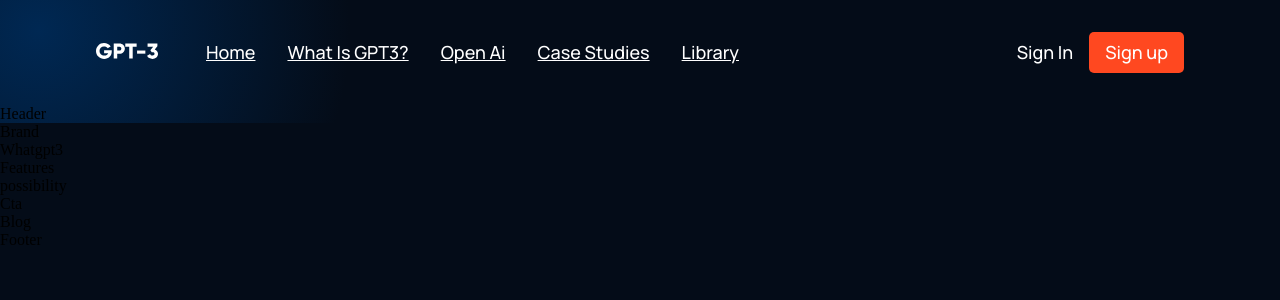
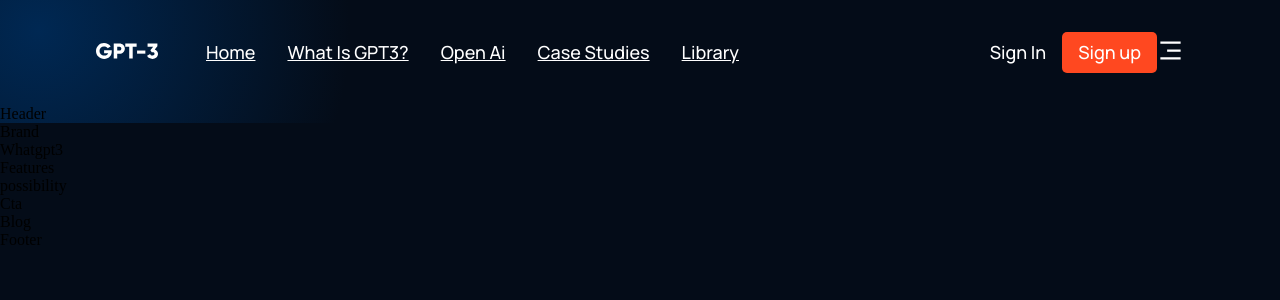
Before and after one commit to shaunvan119/gpt3-landing-page, a React (Create React App) app: page / in a window 1280 px wide. Shown: the top 300 px of the page. Built offline with nearby package versions, Linux system fonts and the light colour scheme.

Commit message:
menu component

```diff
--- a/src/components/navbar/Navbar.jsx
+++ b/src/components/navbar/Navbar.jsx
@@ -1,9 +1,21 @@
-import React from 'react'
+import React, {useState} from 'react';
 import './navbar.css'
-import { RiMenu3Line, RiCloseLine } from 'react-icons/ri';
+import { RiMenu3Line, RiCloseLine } from 'react-icons/ri'
 import logo from "../../assets/logo.svg"
 
+const Menu = () => (
+  <>
+      <p><a href="#Home">Home</a></p>
+      <p><a href="#wgpt3">What is GPT3?</a></p>
+      <p><a href="#possibility">Open Ai</a></p>
+      <p><a href="#features">Case Studies</a></p>
+      <p><a href="#blog">Library</a></p>
+  </>
+)
+
+
 const Navbar = () => {
+  const [toggleMenu, setToggleMenu] = useState(false)
   return (
     <div className="gpt3__navbar">
       <div className="gpt3__navbar-links">
@@ -11,18 +23,25 @@
         <img src={logo} alt="logo"/>
       </div>
       <div className="gpt3__navbar-links_container">
-        <p><a href="#Home">Home</a></p>
-        <p><a href="#wgpt3">What is GPT3?</a></p>
-        <p><a href="#possibility">Open Ai</a></p>
-        <p><a href="#features">Case Studies</a></p>
-        <p><a href="#blog">Library</a></p>
+        <Menu/>
       </div>
       </div>
       <div className="gpt3__navbar-sign">
         <p>Sign in</p>
         <button type="button">Sign up</button>
       </div>
-      <div className="gpt3__navbar-menu"></div>
+      <div className="gpt3__navbar-menu">
+        {toggleMenu
+          ? <RiCloseLine color="#fff" size={27} onClick={() => setToggleMenu(false)} />
+          : <RiMenu3Line color="#fff" size={27} onClick={() => setToggleMenu(true)} />}
+          {toggleMenu && (
+            <div className="gpt3__navbar-menu_container scale-up-center">
+            <div className="gpt3__navbar-menu_container-links">
+
+            </div>
+            </div>
+          )}
+      </div>
     </div>
   )
 }
```
